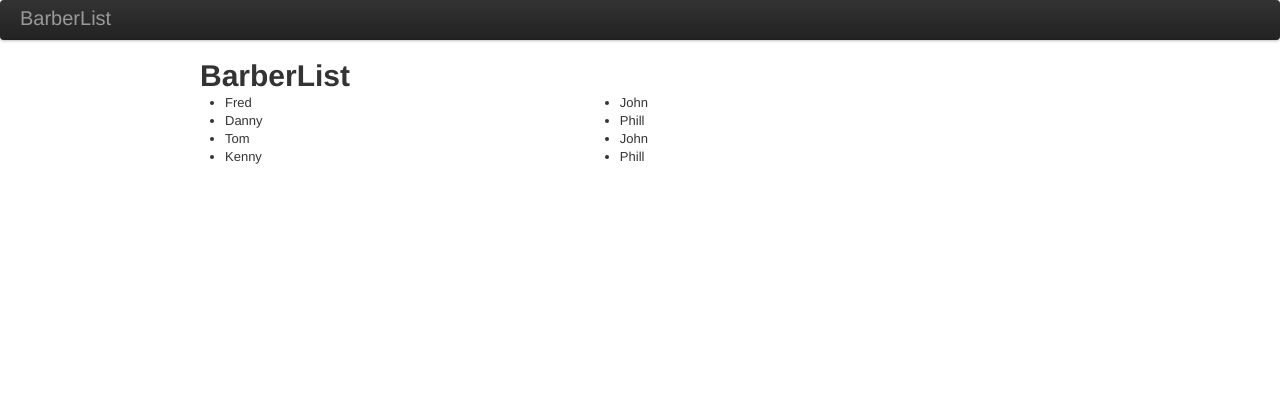
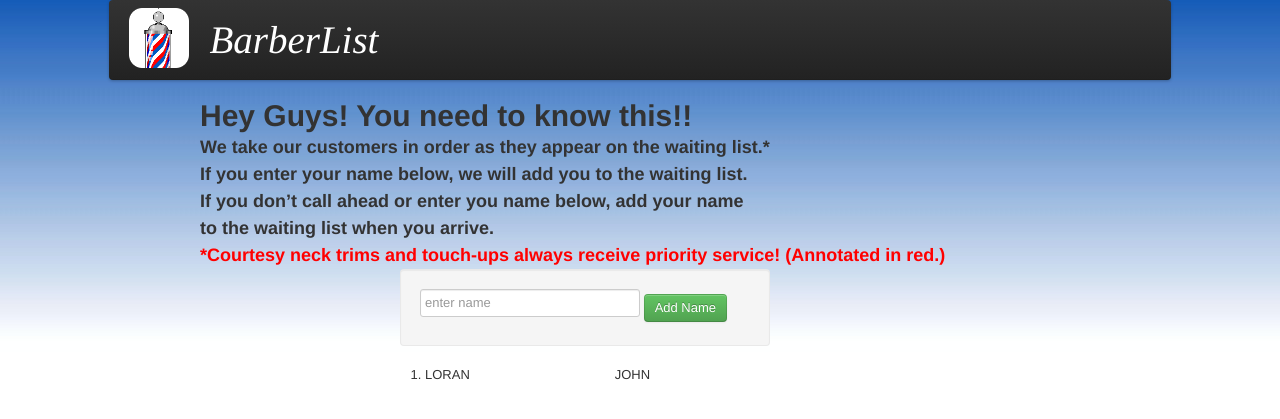
Before and after one commit to loranbriggs/barberlist, a Django app: template templates/home.html in a window 1280 px wide. Shown: the top 419 px of the page. Run offline with Django 3.2, Linux system fonts and the light colour scheme; the template is opened without the code that fills it, so the values that code supplies are empty; parts of the project's set-up code (start-up, migrations or seed data) failed here and were passed over.

```diff
--- /dev/null
+++ b/static/css/barberlist.css
@@ -0,0 +1,19 @@
+body{
+    background-image: url("../images/bg.jpg");
+    background-repeat: repeat-x;
+}
+ul{
+    list-style: none;
+}
+
+.trim{
+    color: red;
+}
+
+.title{
+    font-size: 300%;
+    color: white;
+    line-height: 80px;
+    font-family:    Times, Verdana, Helvetica, Arial, sans-serif;
+    font-style: italic;
+}
--- a/templates/base.html
+++ b/templates/base.html
@@ -8,6 +8,7 @@
         <title>{% block title %}{% endblock %}</title>
         <link rel="stylesheet" type="text/css" href="/css/bootstrap.css" />
         <link rel="stylesheet" type="text/css" href="/css/bootstrap-responsive.css" />
+        <link rel="stylesheet" type="text/css" href="/css/barberlist.css" />
         <!-- Le HTML5 shim, for IE6-8 support of HTML5 elements -->
         <!--[if lt IE 9]>
             <script src="http://html5shim.googlecode.com/svn/trunk/html5.js"></script>
@@ -15,13 +16,20 @@
     </head>
 
     <body>
-        <div class="navbar" class="span10 offset1">
-            <div class="navbar-inner">
-                <div class="container">
-                    <a class="brand">BarberList</a>
+    <div class="row-fluid show-grid">
+        <div class="span1"> </div>
+        <div class="span10">
+            <div class="navbar">
+                <div class="navbar-inner">
+                    <div class="container">
+                        <a class="brand" href="." ><img src="images/icon.png" width="60"
+                            height="60"/></a>
+                        <div class="title">BarberList</div>
+                    </div>
                 </div>
             </div>
-        </div>
+         </div>
+    </div>
 
         {% block header %}{% endblock %}
 
--- a/templates/home.html
+++ b/templates/home.html
@@ -8,30 +8,46 @@
 {% endblock %}
 
 {% block content %}
+
     <div class="row">
         <div class="span8 offset2">
-            <h1> BarberList </h1>
+            <h1>Hey Guys! You need to know this!!</h1>
+            <h3>We take our customers in order as they appear on the
+            waiting list.* <br> If you enter your name below, we will
+            add you to the waiting list. <br> If you don’t call ahead
+            or enter you name below, add your name<br> to the waiting list
+            when you arrive. <br>
+            <div class="trim"> *Courtesy neck trims and touch-ups always
+            receive priority service! (Annotated in red.)</div></h3>
+        </div>
+        <div class="span span4 offset4">
+            <form class="well" method="post" action=".">
+                {% csrf_token %}
+                <input type="text" id="name" name="name" size="20"
+                    placeholder="enter name">
+                <input type="submit" button class="btn btn-success"
+                    value="Add Name" name="submit">
+            </form>
             <div class="row-fluid show-grid">
                 <div class="span6">
-                    <ul>
-                        <li>Fred</li>
-                        <li>Danny</li>
-                        <li>Tom</li>
-                        <li>Kenny</li>
-                    </ul>
+                    <ol>
+                            <li>LORAN</li>
+                        {% for object in customers %}
+                            <li>{{object.name}} </li>
+                        {% endfor %}
+                    </ol>
 
                 </div>
                 <div class="span6">
                     <ul>
-                        <li>John</li>
-                        <li>Phill</li>
-                        <li>John</li>
-                        <li>Phill</li>
+                            <li>JOHN</li>
+                        {% for object in customers %}
+                            <li>{{object.barber}} </li>
+                        {% endfor %}
                     </ul>
 
                 </div>
             </div>
         </div>
-
     </div>
 {% endblock %}
```
Also changed, not shown: static/images/apple-touch-icon.png (added), static/images/bg.jpg (added), static/images/favicon.ico (added), static/images/icon.png (added), static/images/icon_circle.png (added).
